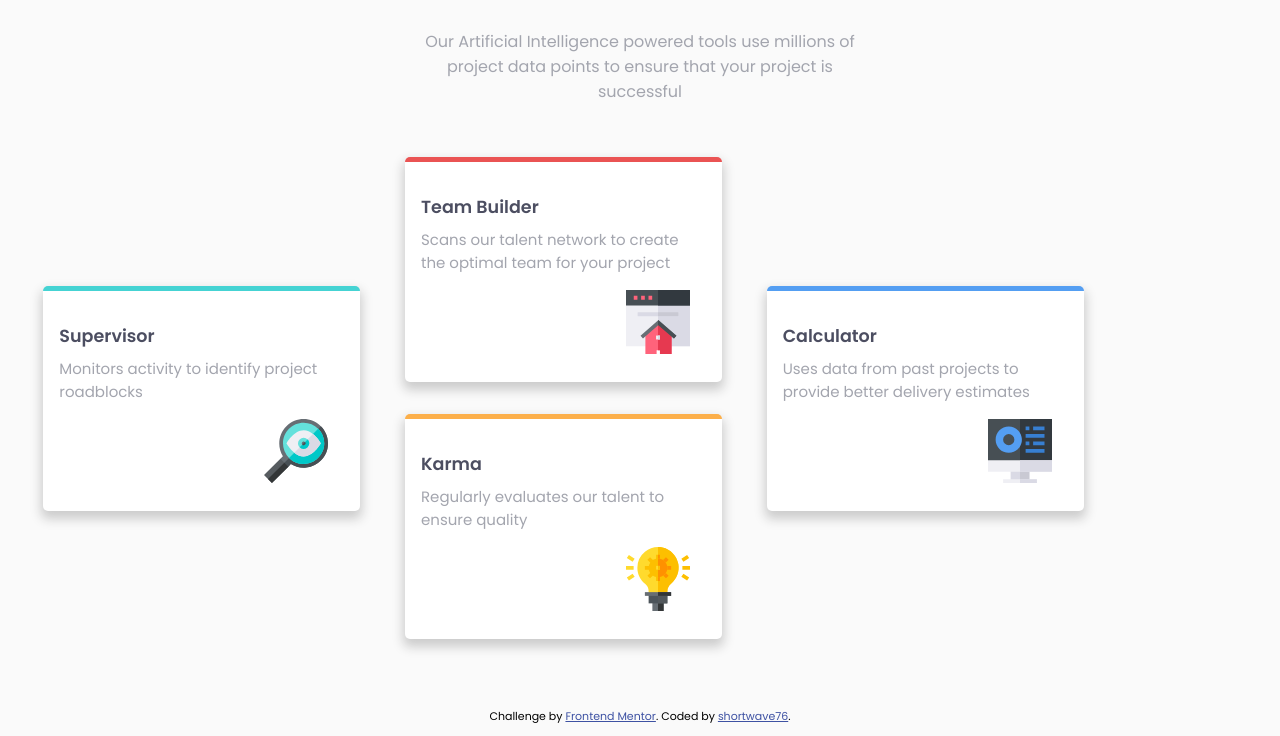
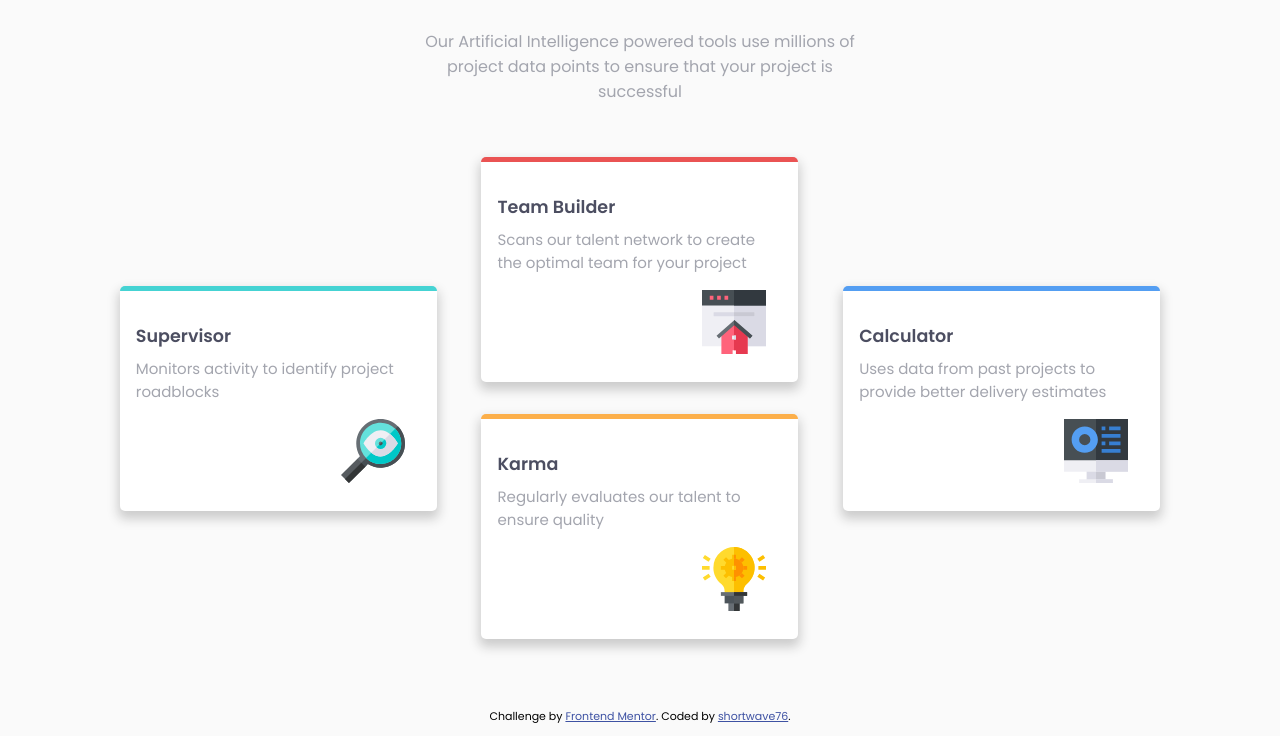
Before and after one commit to shortwave76/FrontendMentor-4-card, a plain HTML site: page index.html in a window 1280 px wide. Shown: the part 147-883 px from the top of the page. Drawn offline with Linux system fonts and the light colour scheme.

Commit message:
Update styles.css
Updated .container {} margins.

```diff
--- a/css/styles.css
+++ b/css/styles.css
@@ -19,7 +19,7 @@ body {
 }
 
 .container {
-  margin: 2rem 1rem;
+  margin: 2rem auto;
   display: flex;
   padding: 5px;
   flex-wrap: wrap;
```
